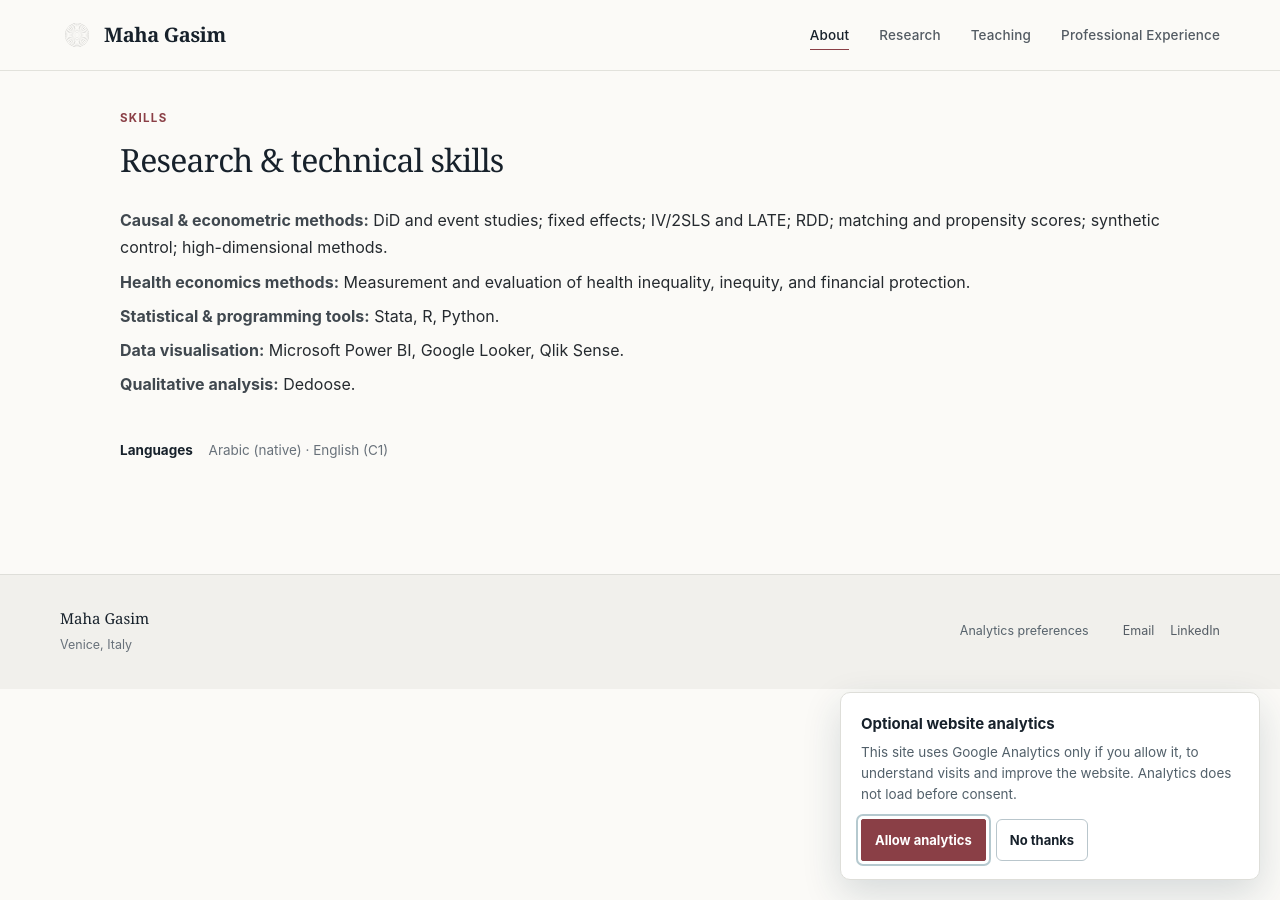
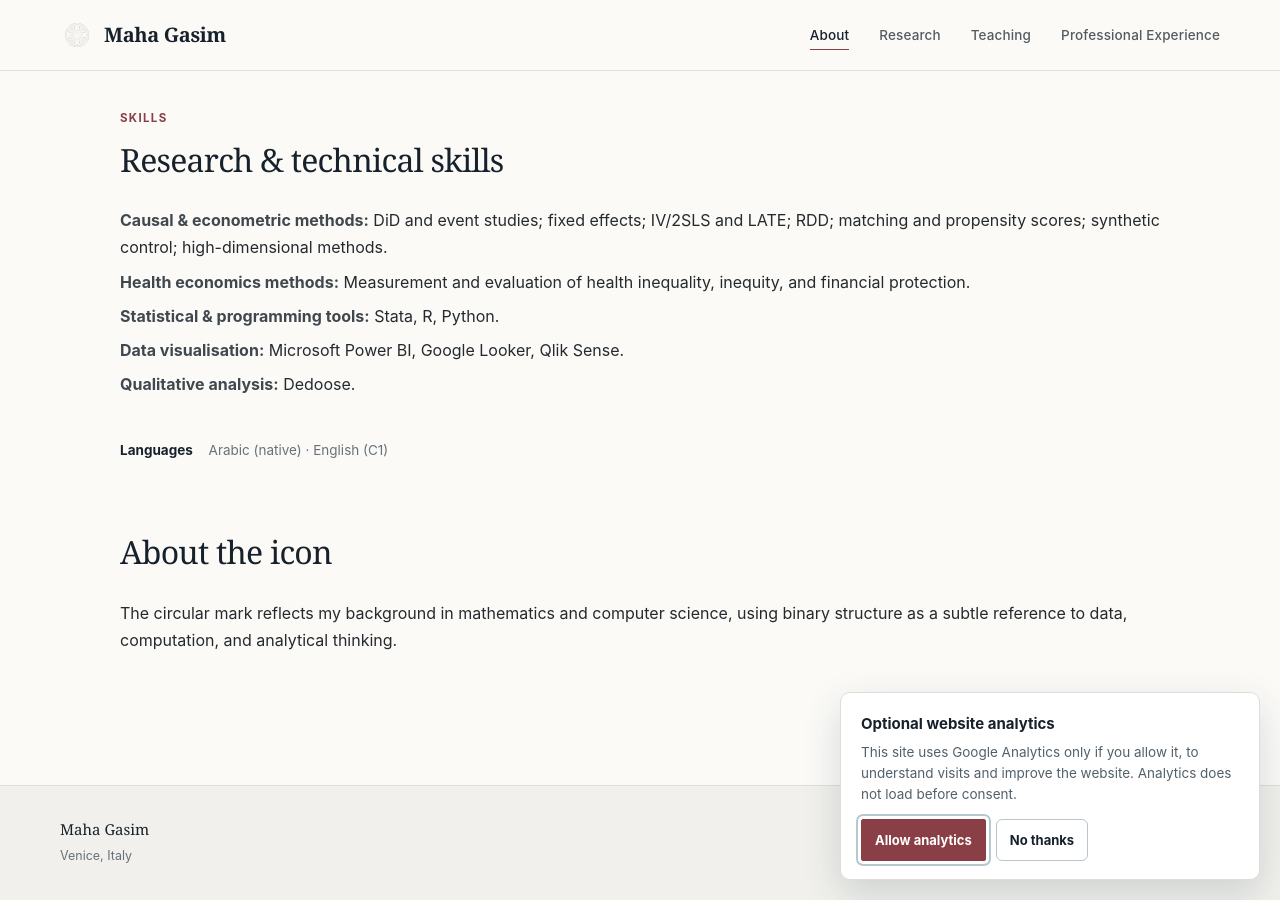
Before and after one commit to mahagasim/mahagasim.github.io, a Jekyll site: the page built from index.md, in a window 1280 px wide and 900 px high, scrolled down 1293 px. Built offline with Jekyll 4.4.1, drawn with Linux system fonts in a browser that asks for light colours.

Commit message:
Restore icon explanation on About page

```diff
--- a/index.md
+++ b/index.md
@@ -94,3 +94,12 @@ description: About Maha Gasim — education, advanced training, research interes
 </section>
 
 <p class="languages-line"><span>Languages</span> Arabic (native) · English (C1)</p>
+
+<section class="section-block">
+  <div class="section-heading section-heading--compact">
+    <div>
+      <h2>About the icon</h2>
+    </div>
+  </div>
+  <p>The circular mark reflects my background in mathematics and computer science, using binary structure as a subtle reference to data, computation, and analytical thinking.</p>
+</section>
```
